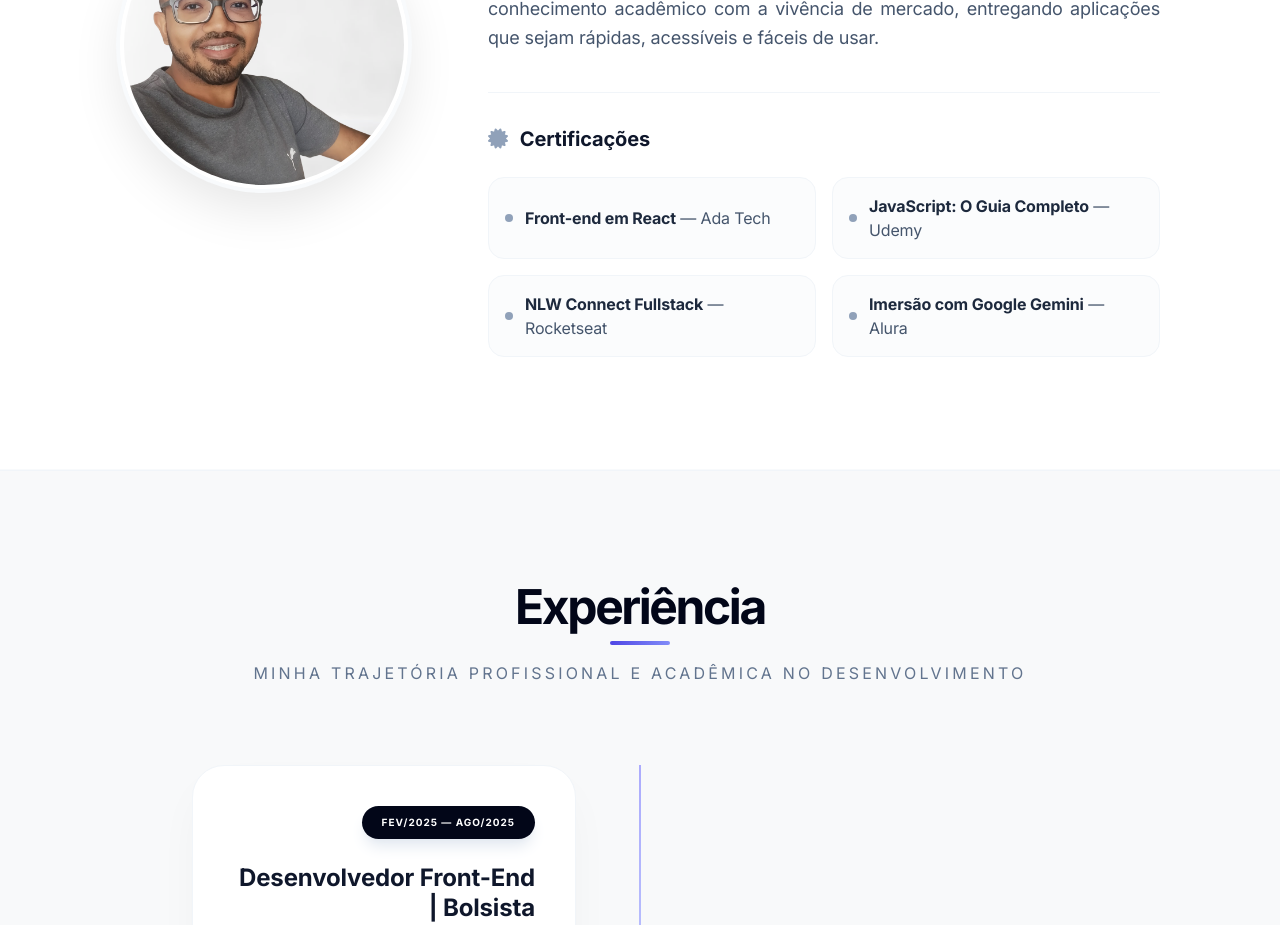
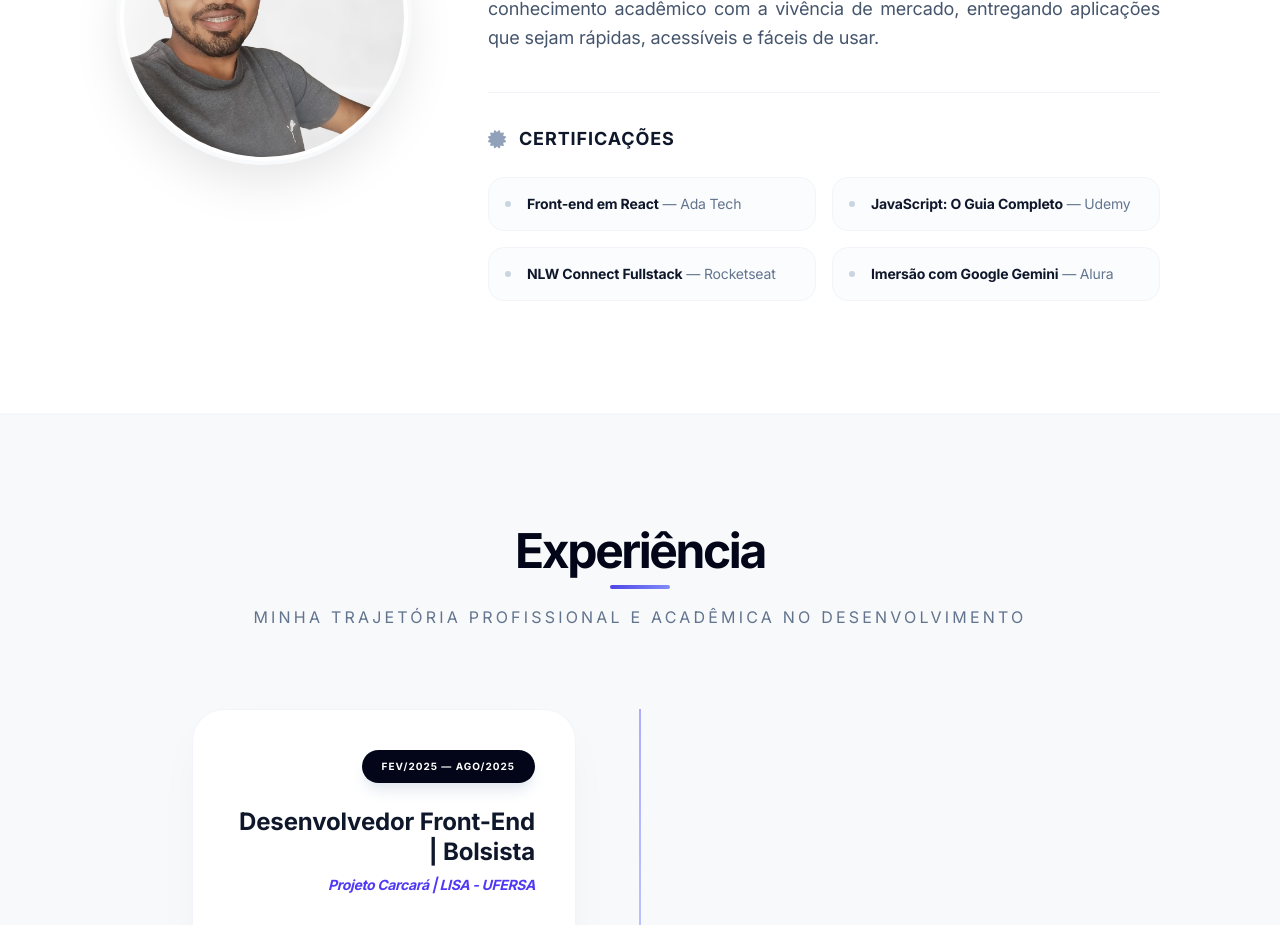
Before and after one commit to angelosilvanno/MeuPortfolio, a React (Vite) app: page / in a window 1280 px wide. Shown: the part 1180-2105 px from the top of the page. Built offline with nearby package versions, Linux system fonts and the light colour scheme.

Commit message:
feat: refina visual das certificações com foco em legibilidade e contraste
- Melhora diferenciação entre nome do curso e instituição.
- Adiciona sombras dinâmicas e efeitos de hover.
- Padroniza espaçamento dos itens da lista.

```diff
--- a/src/components/About.tsx
+++ b/src/components/About.tsx
@@ -26,27 +26,27 @@ const About: React.FC = () => {
                                 Olá! Me chamo <span className="font-bold text-slate-900">Ângelo Silvano</span> e atuo como <strong className="text-slate-950 font-bold">desenvolvedor front-end</strong> há cerca de <strong className="text-slate-950 font-bold">{anosExperiencia} anos</strong>. Sou graduando em <span className="font-semibold text-slate-800">Tecnologia da Informação</span> na <span className="font-semibold text-indigo-600">UFERSA</span> e, ao longo da minha trajetória, acumulei experiências práticas como desenvolvedor no <span className="font-semibold text-slate-800">Projeto Carcará (LISA/UFERSA)</span> e freelancer na <span className="font-semibold text-slate-800">CraftSix</span>, focando na criação de interfaces modernas e responsivas. Hoje, minhas tecnologias principais envolvem <span className="font-bold text-indigo-600">Next.js</span>, <span className="font-bold text-indigo-600">TypeScript</span> e <span className="font-bold text-indigo-600">Tailwind CSS</span>, ferramentas que utilizo para unir o conhecimento acadêmico com a vivência de mercado, entregando aplicações que sejam rápidas, acessíveis e fáceis de usar.
                             </p>
 
-                            {/* Subseção de Certificações */}
+                            {/* Subseção de Certificações - Visual Refinado */}
                             <div className="mt-10 pt-8 border-t border-slate-100">
-                                <h3 className="text-xl font-bold mb-6 text-slate-900 flex items-center gap-3">
+                                <h3 className="text-lg font-bold mb-6 text-slate-900 flex items-center gap-3 uppercase tracking-wider">
                                     <i className="fas fa-certificate text-slate-400"></i> Certificações
                                 </h3>
-                                <div className="grid grid-cols-1 md:grid-cols-2 gap-4 text-sm md:text-base text-left">
-                                    <div className="flex items-center gap-3 bg-slate-50/50 p-4 rounded-2xl border border-slate-100 transition-all duration-300 hover:border-slate-300 hover:bg-white hover:shadow-md group">
-                                        <div className="w-2 h-2 rounded-full bg-slate-400 group-hover:bg-indigo-500 shrink-0 transition-colors"></div>
-                                        <span className="text-slate-600 group-hover:text-slate-900 transition-colors"><strong className="text-slate-800 font-bold">Front-end em React</strong> — Ada Tech</span>
+                                <div className="grid grid-cols-1 md:grid-cols-2 gap-4 text-[13px] md:text-sm text-left">
+                                    <div className="flex items-center gap-4 bg-slate-50/50 border border-slate-100 p-4 rounded-2xl transition-all duration-300 hover:bg-white hover:shadow-[0_10px_30px_-10px_rgba(0,0,0,0.1)] hover:border-indigo-100 group">
+                                        <div className="w-1.5 h-1.5 rounded-full bg-slate-300 group-hover:bg-indigo-500 shrink-0 transition-colors"></div>
+                                        <span className="text-slate-500 group-hover:text-slate-700 transition-colors"><strong className="text-slate-900 font-bold">Front-end em React</strong> — Ada Tech</span>
                                     </div>
-                                    <div className="flex items-center gap-3 bg-slate-50/50 p-4 rounded-2xl border border-slate-100 transition-all duration-300 hover:border-slate-300 hover:bg-white hover:shadow-md group">
-                                        <div className="w-2 h-2 rounded-full bg-slate-400 group-hover:bg-indigo-500 shrink-0 transition-colors"></div>
-                                        <span className="text-slate-600 group-hover:text-slate-900 transition-colors"><strong className="text-slate-800 font-bold">JavaScript: O Guia Completo</strong> — Udemy</span>
+                                    <div className="flex items-center gap-4 bg-slate-50/50 border border-slate-100 p-4 rounded-2xl transition-all duration-300 hover:bg-white hover:shadow-[0_10px_30px_-10px_rgba(0,0,0,0.1)] hover:border-indigo-100 group">
+                                        <div className="w-1.5 h-1.5 rounded-full bg-slate-300 group-hover:bg-indigo-500 shrink-0 transition-colors"></div>
+                                        <span className="text-slate-500 group-hover:text-slate-700 transition-colors"><strong className="text-slate-900 font-bold">JavaScript: O Guia Completo</strong> — Udemy</span>
                                     </div>
-                                    <div className="flex items-center gap-3 bg-slate-50/50 p-4 rounded-2xl border border-slate-100 transition-all duration-300 hover:border-slate-300 hover:bg-white hover:shadow-md group">
-                                        <div className="w-2 h-2 rounded-full bg-slate-400 group-hover:bg-indigo-500 shrink-0 transition-colors"></div>
-                                        <span className="text-slate-600 group-hover:text-slate-900 transition-colors"><strong className="text-slate-800 font-bold">NLW Connect Fullstack</strong> — Rocketseat</span>
+                                    <div className="flex items-center gap-4 bg-slate-50/50 border border-slate-100 p-4 rounded-2xl transition-all duration-300 hover:bg-white hover:shadow-[0_10px_30px_-10px_rgba(0,0,0,0.1)] hover:border-indigo-100 group">
+                                        <div className="w-1.5 h-1.5 rounded-full bg-slate-300 group-hover:bg-indigo-500 shrink-0 transition-colors"></div>
+                                        <span className="text-slate-500 group-hover:text-slate-700 transition-colors"><strong className="text-slate-900 font-bold">NLW Connect Fullstack</strong> — Rocketseat</span>
                                     </div>
-                                    <div className="flex items-center gap-3 bg-slate-50/50 p-4 rounded-2xl border border-slate-100 transition-all duration-300 hover:border-slate-300 hover:bg-white hover:shadow-md group">
-                                        <div className="w-2 h-2 rounded-full bg-slate-400 group-hover:bg-indigo-500 shrink-0 transition-colors"></div>
-                                        <span className="text-slate-600 group-hover:text-slate-900 transition-colors"><strong className="text-slate-800 font-bold">Imersão com Google Gemini</strong> — Alura</span>
+                                    <div className="flex items-center gap-4 bg-slate-50/50 border border-slate-100 p-4 rounded-2xl transition-all duration-300 hover:bg-white hover:shadow-[0_10px_30px_-10px_rgba(0,0,0,0.1)] hover:border-indigo-100 group">
+                                        <div className="w-1.5 h-1.5 rounded-full bg-slate-300 group-hover:bg-indigo-500 shrink-0 transition-colors"></div>
+                                        <span className="text-slate-500 group-hover:text-slate-700 transition-colors"><strong className="text-slate-900 font-bold">Imersão com Google Gemini</strong> — Alura</span>
                                     </div>
                                 </div>
                             </div>
```
